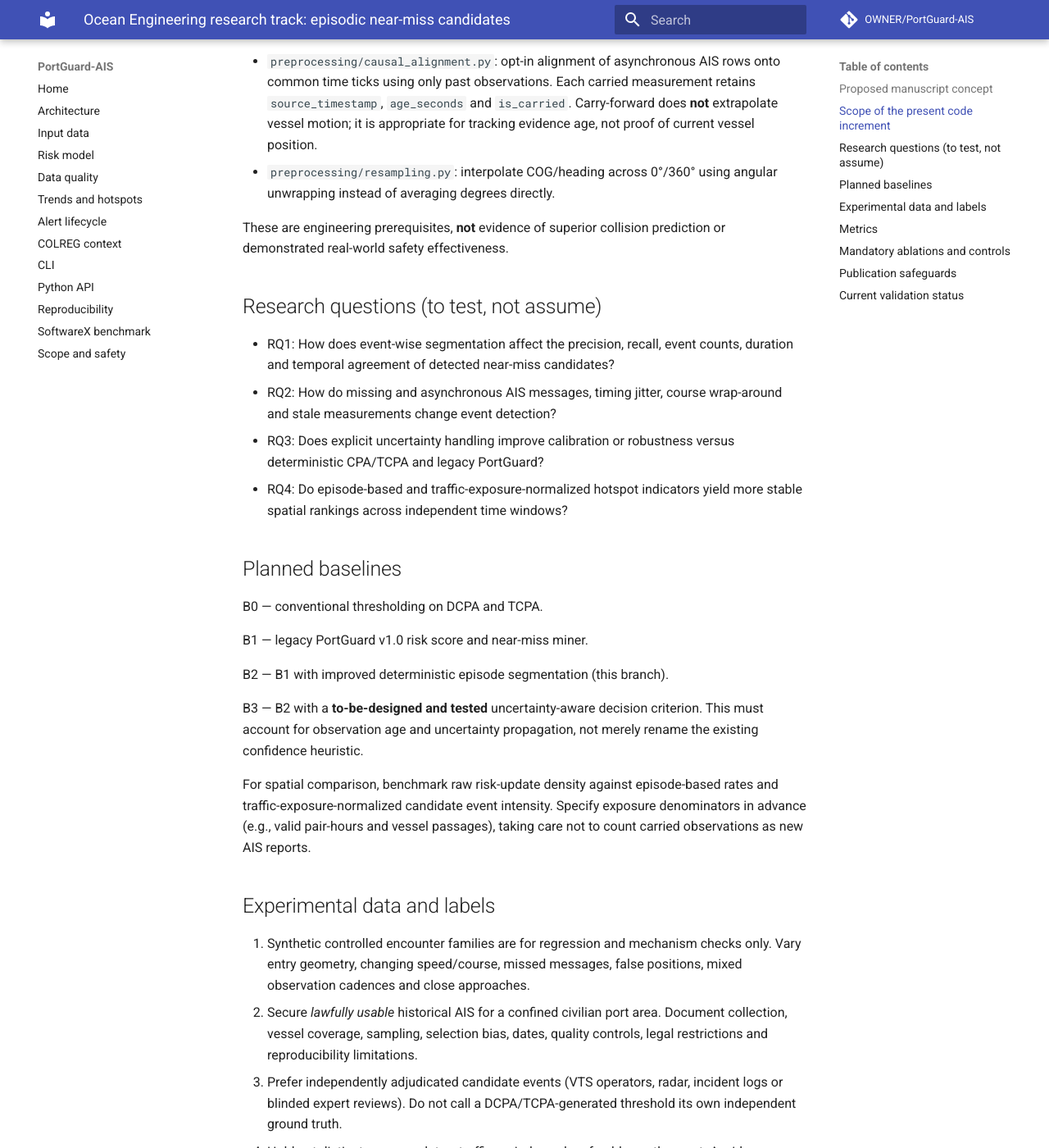
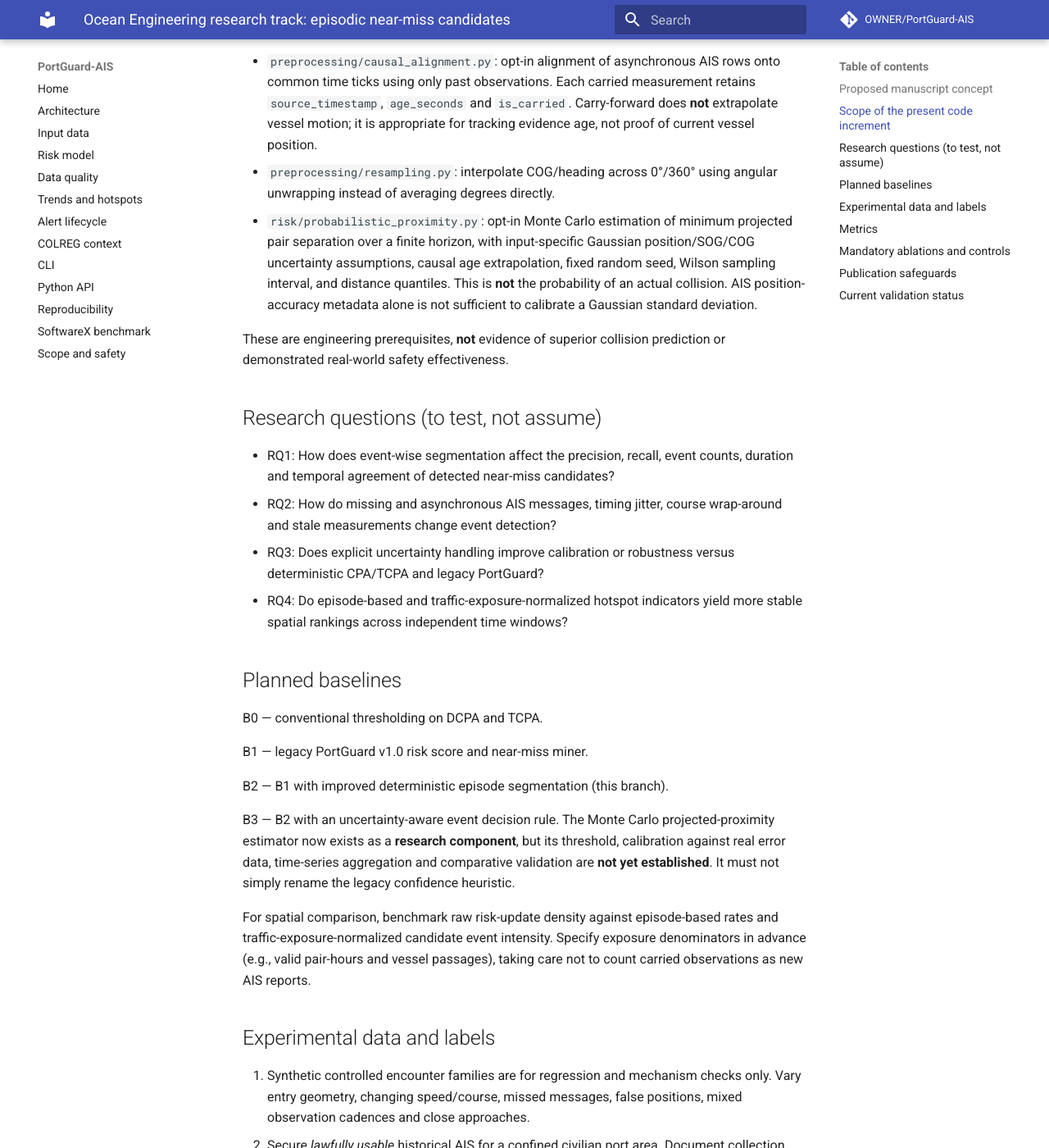
Before and after one commit to TyMill/PortGuard-AIS, an MkDocs documentation site: the page built from docs/oceaneng-research-protocol.md, in a window 1280 px wide and 1400 px high, scrolled down 740 px. Shown: the whole window at 82% size. Built offline with MkDocs 1.6.1 and Material for MkDocs 9.7.7, drawn with Linux system fonts in a browser that asks for light colours; comment, search, counter and statistics services are not loaded; some of the changed text lies outside the part shown.

Commit message:
docs(oceaneng): distinguish implemented Monte Carlo estimator from unvalidated B3 method

```diff
--- a/docs/oceaneng-research-protocol.md
+++ b/docs/oceaneng-research-protocol.md
@@ -30,6 +30,12 @@ remain to be implemented and evaluated.
   tracking evidence age, not proof of current vessel position.
 - `preprocessing/resampling.py`: interpolate COG/heading across 0°/360°
   using angular unwrapping instead of averaging degrees directly.
+- `risk/probabilistic_proximity.py`: opt-in Monte Carlo estimation of minimum
+  projected pair separation over a finite horizon, with input-specific Gaussian
+  position/SOG/COG uncertainty assumptions, causal age extrapolation, fixed
+  random seed, Wilson sampling interval, and distance quantiles. This is **not**
+  the probability of an actual collision. AIS position-accuracy metadata alone
+  is not sufficient to calibrate a Gaussian standard deviation.
 
 These are engineering prerequisites, **not** evidence of superior collision
 prediction or demonstrated real-world safety effectiveness.
@@ -53,9 +59,11 @@ B1 — legacy PortGuard v1.0 risk score and near-miss miner.
 
 B2 — B1 with improved deterministic episode segmentation (this branch).
 
-B3 — B2 with a **to-be-designed and tested** uncertainty-aware decision
-criterion. This must account for observation age and uncertainty propagation,
-not merely rename the existing confidence heuristic.
+B3 — B2 with an uncertainty-aware event decision rule. The Monte Carlo
+projected-proximity estimator now exists as a **research component**, but its
+threshold, calibration against real error data, time-series aggregation and
+comparative validation are **not yet established**. It must not simply rename
+the legacy confidence heuristic.
 
 For spatial comparison, benchmark raw risk-update density against
 episode-based rates and traffic-exposure-normalized candidate event intensity.
@@ -101,7 +109,9 @@ passages), taking care not to count carried observations as new AIS reports.
 - Causal alignment with max age set to multiple prespecified values.
 - Compare carry-forward with a properly implemented motion-aware
   extrapolation baseline, if implemented, keeping source timestamp provenance.
-- Compare deterministic versus propagated uncertainty after B3 exists.
+- Compare deterministic versus sampled projected-proximity uncertainty; test
+  sensitivity to position/SOG/COG error priors, temporal correlation, bias,
+  geometry, and Monte Carlo sample count.
 - Grid size, exposure denominator and time-window sensitivity.
 
 ## Publication safeguards
@@ -118,6 +128,9 @@ passages), taking care not to count carried observations as new AIS reports.
 
 ## Current validation status
 
-The new regression tests are version controlled, but this document makes
-**no assertion that the full test suite or external validation has passed**.
-The data-dependent experiments and B3/B4 methods have not been executed.
+The new regression tests are version controlled. The earlier research-branch
+suite passed 66 functional tests in CI before adding the probabilistic module.
+Subsequent CI runs must be checked before declaring this increment verified.
+There has been **no external-data validation**. No B3 event decision threshold,
+uncertainty calibration, or exposure-normalized hotspot method has been
+validated. Numerical experiments are required before any scientific claim.
```
